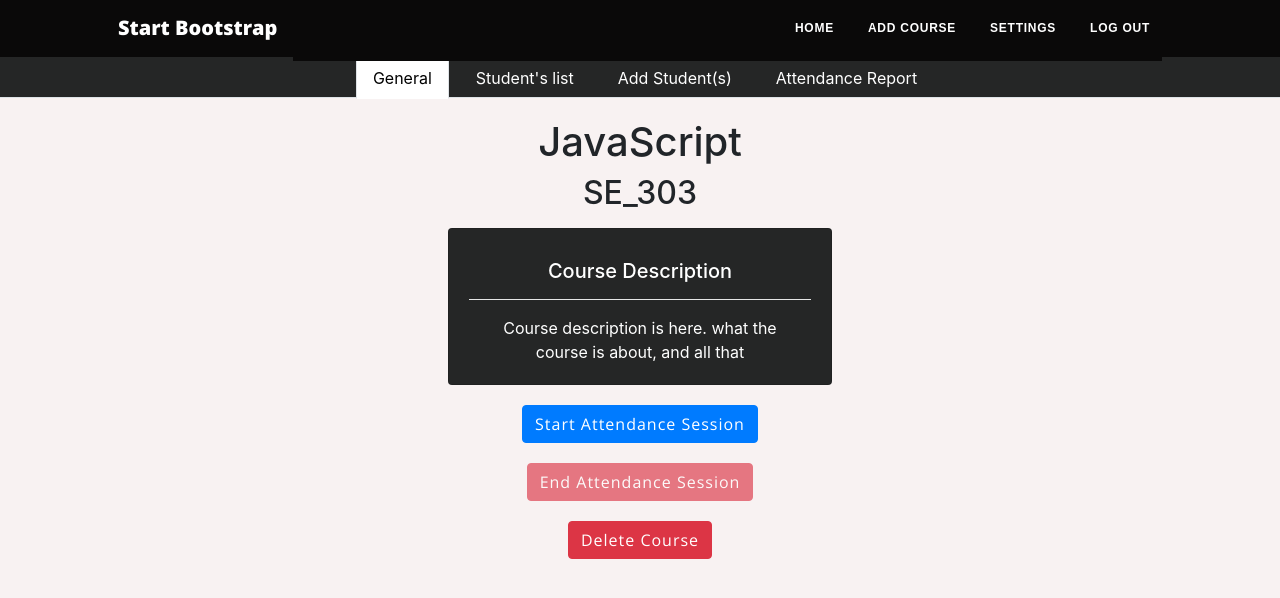
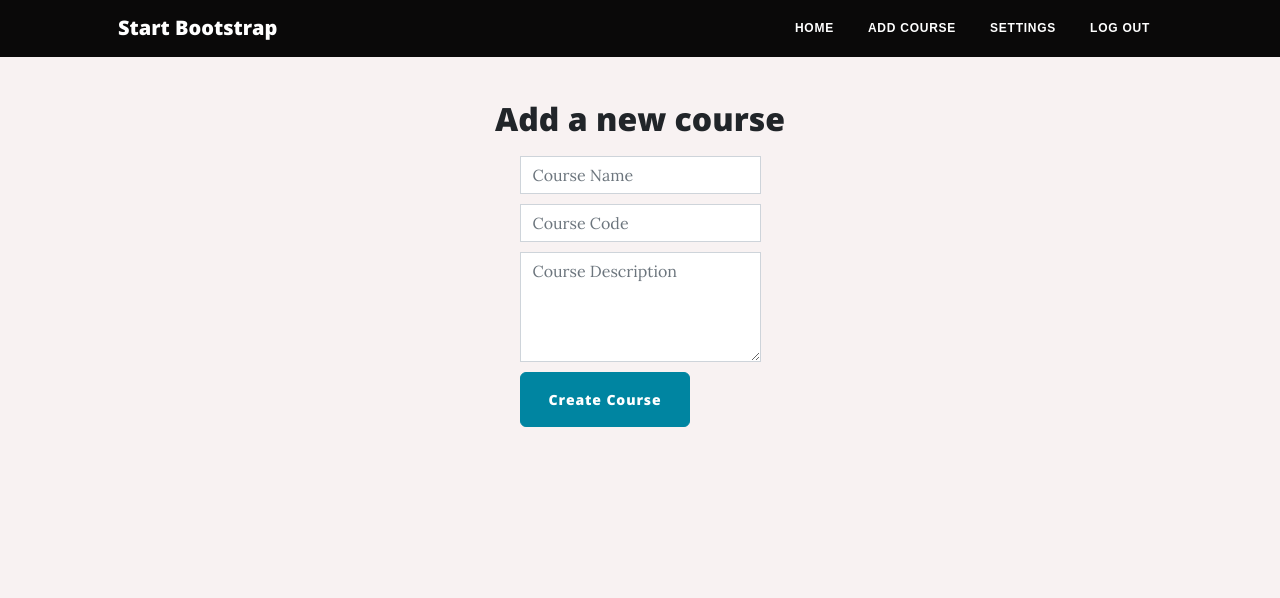
Before and after one commit to Haroon-Khan11/Facial_Recognition_Attendance, a Flask app: page / in a window 1280 px wide. Shown: the top 598 px of the page. Run offline with Flask 3, Linux system fonts and the light colour scheme; some libraries are stand-ins or nearby versions.

Commit message:
Latest commit bruh

```diff
--- a/main.py
+++ b/main.py
@@ -8,7 +8,7 @@ Bootstrap5(app)
 
 @app.route("/")
 def home():
-    return render_template("course_instructor.html", instructor=True)
+    return render_template("instructor_addcourse.html", instructor=True)
 
 
 if __name__ == "__main__":
--- a/templates/header.html
+++ b/templates/header.html
@@ -63,7 +63,7 @@
           Menu
           <i class="fas fa-bars"></i>
         </button>
-        <div class="collapse navbar-collapse" id="navbarResponsive" style="background-color: #0a0909">
+        <div class="collapse navbar-collapse" id="navbarResponsive" style="background-color: #0a0909; height: 56.6px">
           <ul class="navbar-nav ms-auto py-4 py-lg-0">
             <li class="nav-item">
               <a
--- /dev/null
+++ b/templates/instructor_addcourse.html
@@ -0,0 +1,26 @@
+{% extends "header.html" %}
+{% block title %} Add Course {% endblock %}
+
+{% block extra_style %}
+<link rel="stylesheet" href="static/css/style_login.css">
+{% endblock %}
+
+{% block content %}
+<div style="display: flex; justify-content: center; align-items: center; margin-top: 100px; flex-direction: column;">
+    <h2>Add a new course</h2>
+    <form action="#" method="POST">
+      <div class="form-group" style="margin-top: 10px">
+        <input type="text" class="form-control item" id="course_name" name="course_name" placeholder="Course Name" required>
+      </div>
+      <div class="form-group" style="margin-top: 10px">
+        <input type="text" class="form-control item" id="course_code" name="course_code" placeholder="Course Code" required>
+      </div>
+      <div class="form-group" style="margin-top: 10px;">
+        <textarea class="form-control item" id="course_description" name="course_description" placeholder="Course Description" rows="4" required></textarea>
+      </div>
+      <div class="form-group">
+        <button type="submit" class="btn btn-primary" style="margin-top: 10px;">Create Course</button>
+      </div>
+    </form>
+</div>
+{% endblock %}
--- a/templates/course_instructor.html
+++ b/templates/instructor_course.html
@@ -61,7 +61,6 @@
         }
     </style>
 {% endblock %}
-
 
 {% block content %}
 <nav>
```
Also changed, not shown: templates/student_course.html (renamed from templates/course_student.html), templates/student_settings.html (renamed from templates/settings.html).
